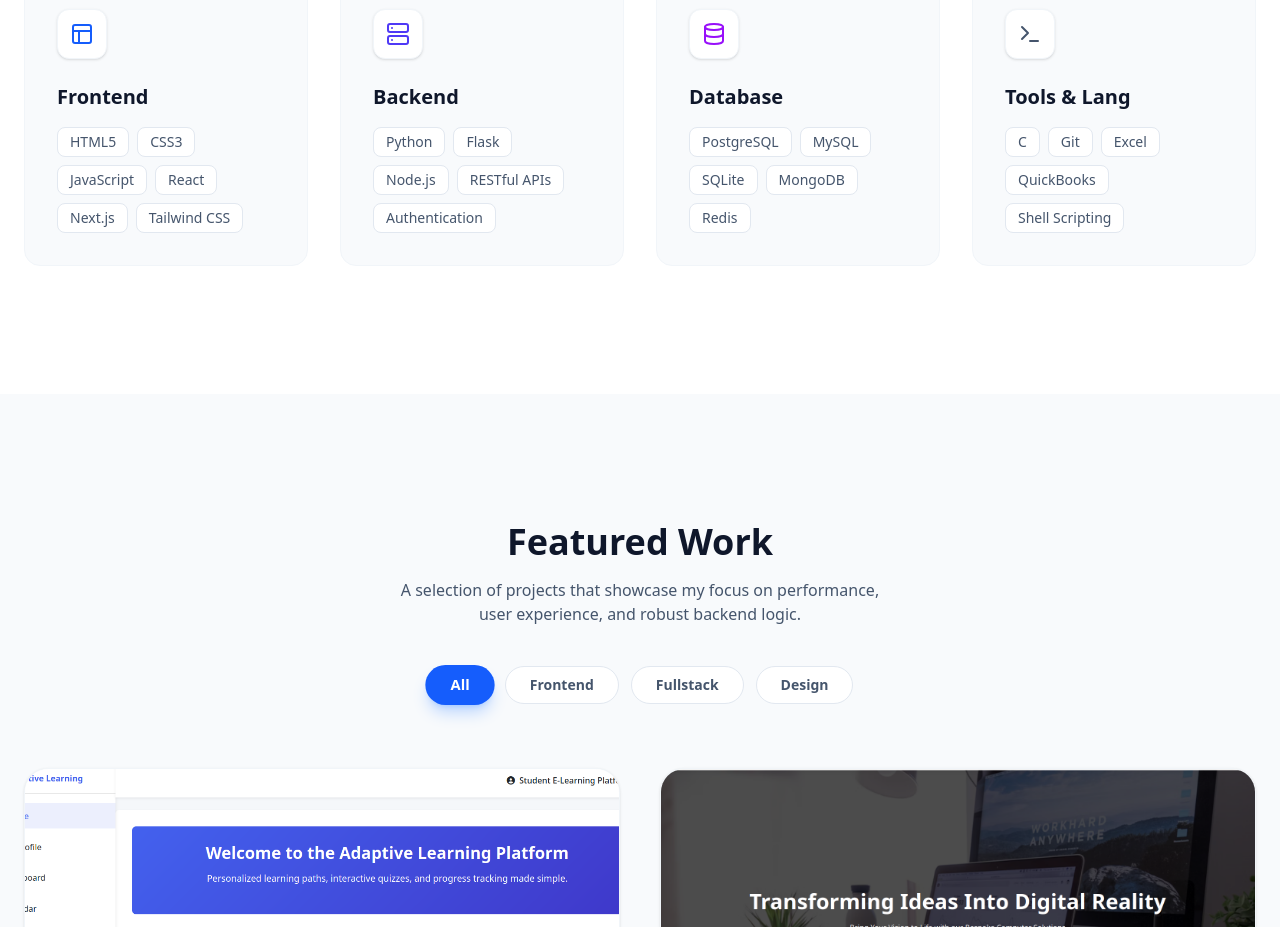
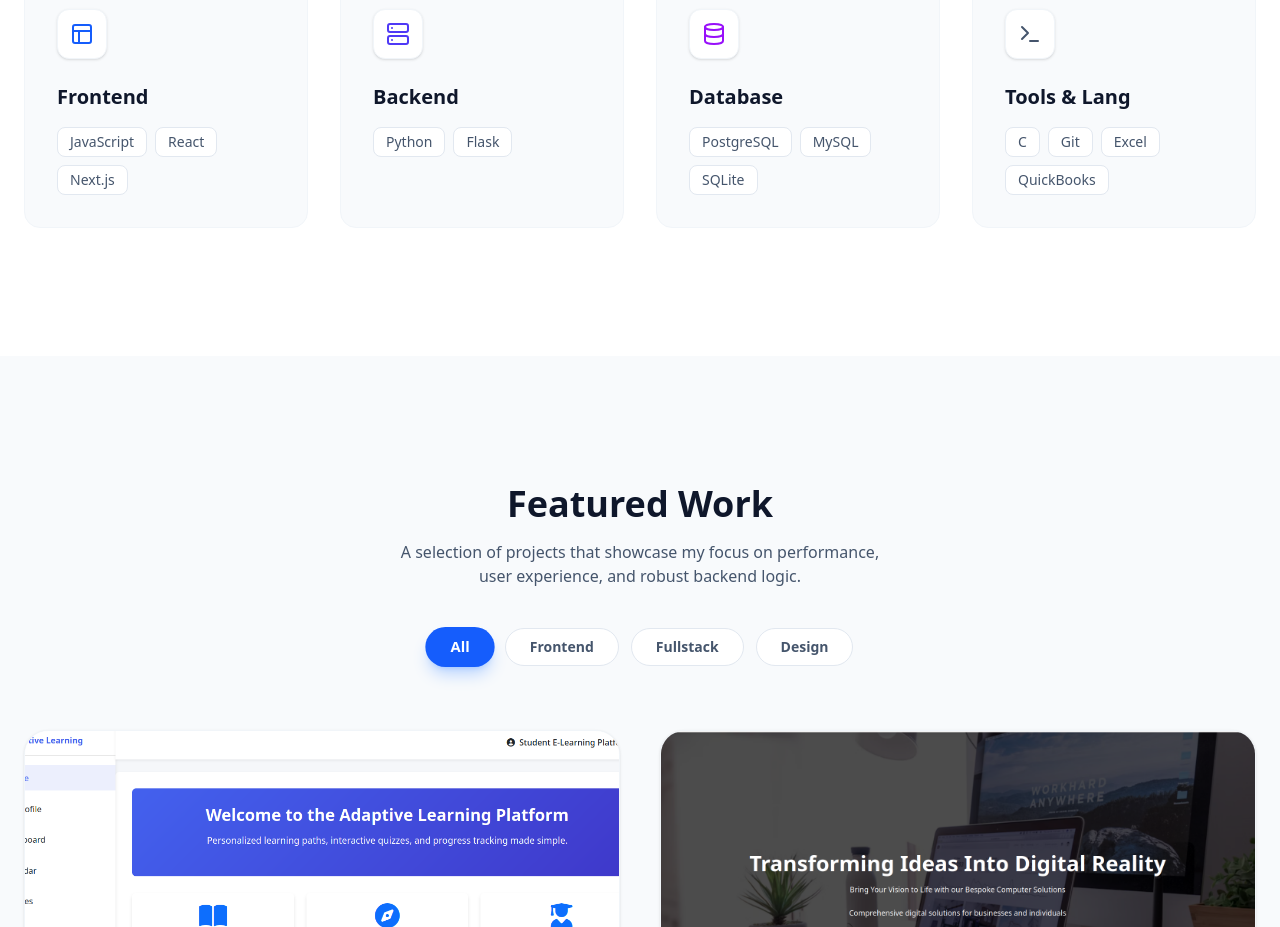
Before and after one commit to Megsy787/Karisa, a Next.js app: page / in a window 1280 px wide. Shown: the part 2040-2967 px from the top of the page. Built offline with nearby package versions, Linux system fonts and the light colour scheme.

Commit message:
skill set update

```diff
--- a/src/components/Skills.tsx
+++ b/src/components/Skills.tsx
@@ -8,22 +8,22 @@ const Skills = () => {
     {
       title: 'Frontend',
       icon: <Layout className="text-blue-600" size={24} />,
-      skills: ['HTML5', 'CSS3', 'JavaScript', 'React', 'Next.js', 'Tailwind CSS'],
+      skills: ['JavaScript', 'React', 'Next.js'],
     },
     {
       title: 'Backend',
       icon: <Server className="text-indigo-600" size={24} />,
-      skills: ['Python', 'Flask', 'Node.js', 'RESTful APIs', 'Authentication'],
+      skills: ['Python', 'Flask'],
     },
     {
       title: 'Database',
       icon: <Database className="text-purple-600" size={24} />,
-      skills: ['PostgreSQL', 'MySQL', 'SQLite', 'MongoDB', 'Redis'],
+      skills: ['PostgreSQL', 'MySQL', 'SQLite'],
     },
     {
       title: 'Tools & Lang',
       icon: <Terminal className="text-slate-600" size={24} />,
-      skills: ['C', 'Git', 'Excel', 'QuickBooks', 'Shell Scripting'],
+      skills: ['C', 'Git', 'Excel', 'QuickBooks'],
     },
   ];
 
```
